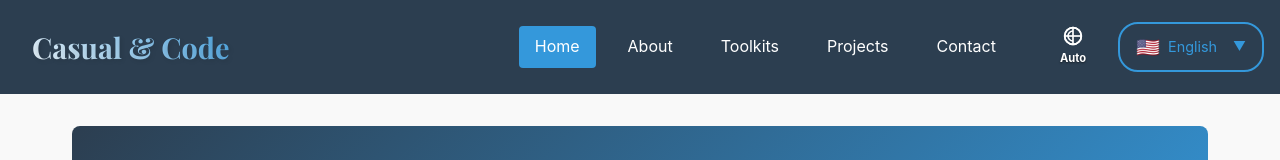
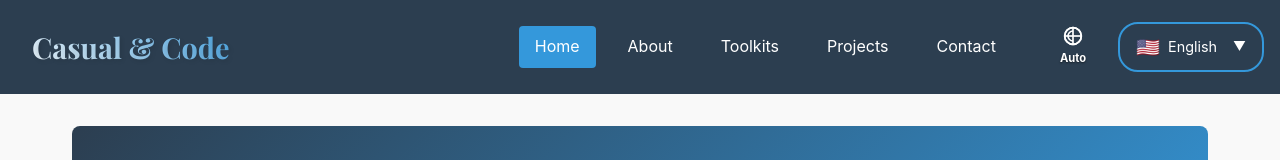
Before and after one commit to Oki3/oki3.github.io, a Vue app: page / in a window 1280 px wide. Shown: the top 160 px of the page. Built offline with nearby package versions, Linux system fonts and the light colour scheme.

Commit message:
disable user select to buttons

```diff
--- a/src/App.vue
+++ b/src/App.vue
@@ -96,6 +96,10 @@ body {
   justify-content: space-between;
   align-items: center;
   transition: background-color 0.3s ease;
+  user-select: none;
+  -webkit-user-select: none;
+  -moz-user-select: none;
+  -ms-user-select: none;
 }
 
 .nav-brand {
@@ -148,6 +152,10 @@ body {
   padding: 0.5rem 1rem;
   border-radius: 4px;
   transition: background-color 0.3s;
+  user-select: none;
+  -webkit-user-select: none;
+  -moz-user-select: none;
+  -ms-user-select: none;
 }
 
 .nav-link:hover {
--- a/src/components/LanguageSwitcher.vue
+++ b/src/components/LanguageSwitcher.vue
@@ -93,10 +93,10 @@ onUnmounted(() => {
   align-items: center;
   gap: 0.5rem;
   padding: 0.5rem 1rem;
-  border: 2px solid #3498db;
+  border: 2px solid var(--accent-color);
   border-radius: 20px;
   background: none;
-  color: #3498db;
+  color: var(--nav-text-color);
   transition: all 0.3s ease;
   font-size: 0.9rem;
   user-select: none;
@@ -107,9 +107,8 @@ onUnmounted(() => {
 }
 
 .selected-language:hover {
-  background-color: rgba(52, 152, 219, 0.1);
+  background-color: var(--nav-hover-bg);
   transform: translateY(-2px);
-  box-shadow: 0 5px 15px rgba(52, 152, 219, 0.2);
 }
 
 .language-flag {
@@ -127,9 +126,9 @@ onUnmounted(() => {
   top: 100%;
   right: 0;
   margin-top: 0.5rem;
-  background: white;
+  background: var(--card-bg-color);
   border-radius: 10px;
-  box-shadow: 0 5px 15px rgba(0, 0, 0, 0.1);
+  box-shadow: var(--card-shadow);
   overflow: hidden;
   z-index: 1000;
   min-width: 150px;
@@ -152,7 +151,7 @@ onUnmounted(() => {
   align-items: center;
   gap: 0.5rem;
   padding: 0.8rem 1rem;
-  color: #2c3e50;
+  color: var(--text-color);
   transition: all 0.3s ease;
   user-select: none;
   -webkit-user-select: none;
@@ -161,12 +160,12 @@ onUnmounted(() => {
 }
 
 .language-option:hover {
-  background-color: rgba(52, 152, 219, 0.1);
+  background-color: var(--nav-hover-bg);
 }
 
 .language-option.active {
   background-color: rgba(52, 152, 219, 0.2);
-  color: #3498db;
+  color: var(--accent-color);
   font-weight: 500;
 }
 </style>
```
